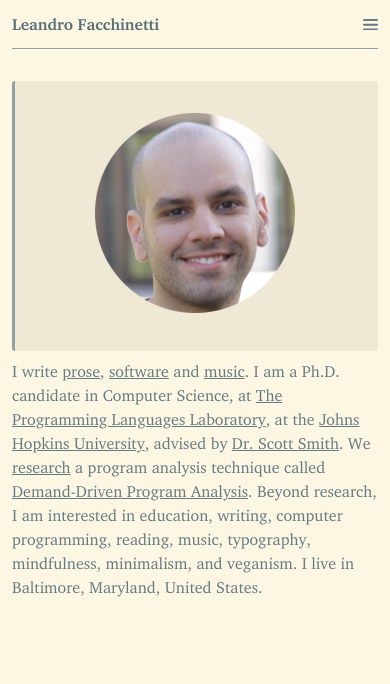
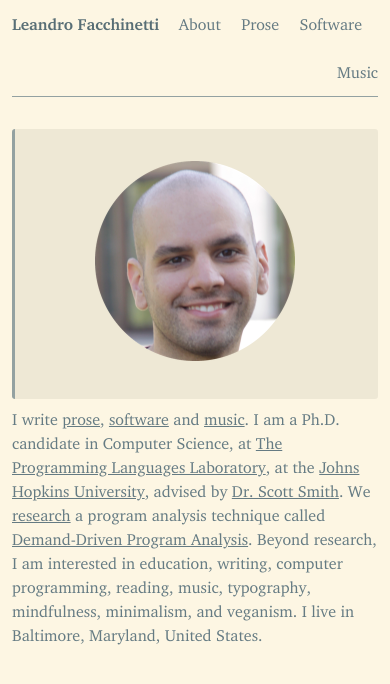
Before and after one commit to leafac/leafac.com, a Jekyll site: the page built from index.md, in a window 390 px wide. Shown: the top 684 px of the page. Built offline with Jekyll 4.4.1, drawn with Linux system fonts in a browser that asks for light colours.

Commit message:
Remove hamburger menu

```diff
--- a/_layouts/default.html
+++ b/_layouts/default.html
@@ -12,8 +12,6 @@
   <body>
     <header>
       <h1><a href="/">Leandro Facchinetti</a></h1>
-      <label id="main-navigation--label" for="main-navigation--checkbox">{% include expand.svg %}</label>
-      <input id="main-navigation--checkbox" type="checkbox">
       <nav>
         <a href="/about"{% if page.url contains "/about" %} class="active"{% endif %}>About</a>
         <a href="/prose"{% if page.url contains "/prose" %} class="active"{% endif %}>Prose</a>
--- a/stylesheets/main.scss
+++ b/stylesheets/main.scss
@@ -251,6 +251,7 @@
   }
   h1 {
     margin: $space--none;
+    margin-right: $space--medium;
     line-height: $line-height--extra-large;
     float: left;
   }
@@ -261,25 +262,6 @@
       &:last-child {
         margin-right: $space--none;
       }
-    }
-  }
-  #main-navigation--label {
-    cursor: pointer;
-  }
-  #main-navigation--checkbox {
-    display: none;
-  }
-  @include smaller-screens {
-    nav {
-      text-align: left;
-    }
-    #main-navigation--checkbox:not(:checked) + nav {
-      display: none;
-    }
-  }
-  @include bigger-screens {
-    #main-navigation--label {
-      display: none;
     }
   }
   border-bottom: $border-width--thin solid $palette--secondary-content;
```
Also changed, not shown: _includes/expand.svg (deleted).
